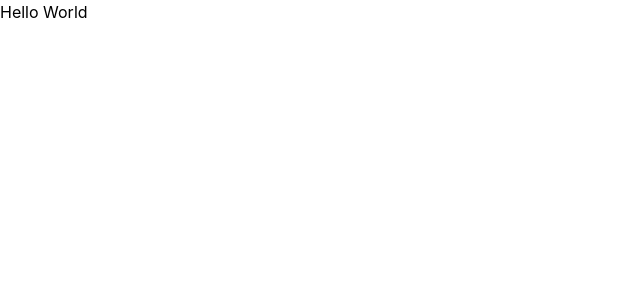
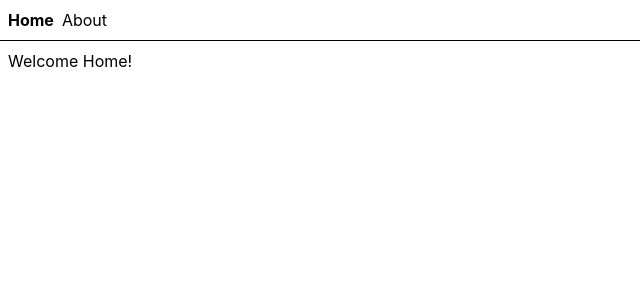
Before and after one commit to joschonarth/webhook-inspector, a React (Vite) app in the folder web/: page / in a window 1280 px wide. Shown: the top 300 px of the page, without its empty margins (0-640 px from the left). Built offline with nearby package versions, Linux system fonts and the light colour scheme.

Commit message:
chore(web): setup tanstack router

```diff
--- a/web/package.json
+++ b/web/package.json
@@ -11,11 +11,15 @@
   },
   "dependencies": {
     "@tailwindcss/vite": "^4.2.2",
+    "@tanstack/react-router": "^1.167.5",
+    "@tanstack/react-router-devtools": "^1.166.9",
     "react": "^19.2.4",
     "react-dom": "^19.2.4",
-    "tailwindcss": "^4.2.2"
+    "tailwindcss": "^4.2.2",
+    "tslib": "^2.8.1"
   },
   "devDependencies": {
+    "@tanstack/router-plugin": "^1.166.14",
     "@types/node": "^24.12.0",
     "@types/react": "^19.2.14",
     "@types/react-dom": "^19.2.3",
--- a/web/src/app.tsx
+++ /dev/null
@@ -1,5 +0,0 @@
-export function App() {
-  return (
-    <div>Hello World</div>
-  )
-}
--- a/web/src/main.tsx
+++ b/web/src/main.tsx
@@ -1,10 +1,25 @@
+import './index.css'
+
+import { createRouter, RouterProvider } from '@tanstack/react-router'
 import { StrictMode } from 'react'
-import { createRoot } from 'react-dom/client'
-import './index.css'
-import { App } from './app'
+import ReactDOM from 'react-dom/client'
 
-createRoot(document.getElementById('root')!).render(
-  <StrictMode>
-    <App />
-  </StrictMode>,
-)
+import { routeTree } from './routeTree.gen'
+
+const router = createRouter({ routeTree })
+
+declare module '@tanstack/react-router' {
+  interface Register {
+    router: typeof router
+  }
+}
+
+const rootElement = document.getElementById('root')!
+if (!rootElement.innerHTML) {
+  const root = ReactDOM.createRoot(rootElement)
+  root.render(
+    <StrictMode>
+      <RouterProvider router={router} />
+    </StrictMode>,
+  )
+}
--- /dev/null
+++ b/web/src/routeTree.gen.ts
@@ -0,0 +1,59 @@
+/* eslint-disable */
+
+// @ts-nocheck
+
+// noinspection JSUnusedGlobalSymbols
+
+// This file was automatically generated by TanStack Router.
+// You should NOT make any changes in this file as it will be overwritten.
+// Additionally, you should also exclude this file from your linter and/or formatter to prevent it from being checked or modified.
+
+import { Route as rootRouteImport } from './routes/__root'
+import { Route as IndexRouteImport } from './routes/index'
+
+const IndexRoute = IndexRouteImport.update({
+  id: '/',
+  path: '/',
+  getParentRoute: () => rootRouteImport,
+} as any)
+
+export interface FileRoutesByFullPath {
+  '/': typeof IndexRoute
+}
+export interface FileRoutesByTo {
+  '/': typeof IndexRoute
+}
+export interface FileRoutesById {
+  __root__: typeof rootRouteImport
+  '/': typeof IndexRoute
+}
+export interface FileRouteTypes {
+  fileRoutesByFullPath: FileRoutesByFullPath
+  fullPaths: '/'
+  fileRoutesByTo: FileRoutesByTo
+  to: '/'
+  id: '__root__' | '/'
+  fileRoutesById: FileRoutesById
+}
+export interface RootRouteChildren {
+  IndexRoute: typeof IndexRoute
+}
+
+declare module '@tanstack/react-router' {
+  interface FileRoutesByPath {
+    '/': {
+      id: '/'
+      path: '/'
+      fullPath: '/'
+      preLoaderRoute: typeof IndexRouteImport
+      parentRoute: typeof rootRouteImport
+    }
+  }
+}
+
+const rootRouteChildren: RootRouteChildren = {
+  IndexRoute: IndexRoute,
+}
+export const routeTree = rootRouteImport
+  ._addFileChildren(rootRouteChildren)
+  ._addFileTypes<FileRouteTypes>()
--- /dev/null
+++ b/web/src/routes/__root.tsx
@@ -0,0 +1,20 @@
+import { createRootRoute, Link, Outlet } from '@tanstack/react-router'
+import { TanStackRouterDevtools } from '@tanstack/react-router-devtools'
+
+const RootLayout = () => (
+  <>
+    <div className="p-2 flex gap-2">
+      <Link to="/" className="[&.active]:font-bold">
+        Home
+      </Link>{' '}
+      <Link to="/about" className="[&.active]:font-bold">
+        About
+      </Link>
+    </div>
+    <hr />
+    <Outlet />
+    <TanStackRouterDevtools />
+  </>
+)
+
+export const Route = createRootRoute({ component: RootLayout })
--- /dev/null
+++ b/web/src/routes/index.tsx
@@ -0,0 +1,13 @@
+import { createFileRoute } from '@tanstack/react-router'
+
+export const Route = createFileRoute('/')({
+  component: Index,
+})
+
+function Index() {
+  return (
+    <div className="p-2">
+      <h3>Welcome Home!</h3>
+    </div>
+  )
+}
--- a/web/vite.config.ts
+++ b/web/vite.config.ts
@@ -1,7 +1,15 @@
 import tailwindcss from '@tailwindcss/vite'
+import { tanstackRouter } from '@tanstack/router-plugin/vite'
 import react from '@vitejs/plugin-react'
 import { defineConfig } from 'vite'
 
 export default defineConfig({
-  plugins: [react(), tailwindcss()],
+  plugins: [
+    tanstackRouter({
+      target: 'react',
+      autoCodeSplitting: true,
+    }),
+    tailwindcss(),
+    react(),
+  ],
 })
```
Also changed, not shown: 2 other files (tests, documents, lock files or other folders).
